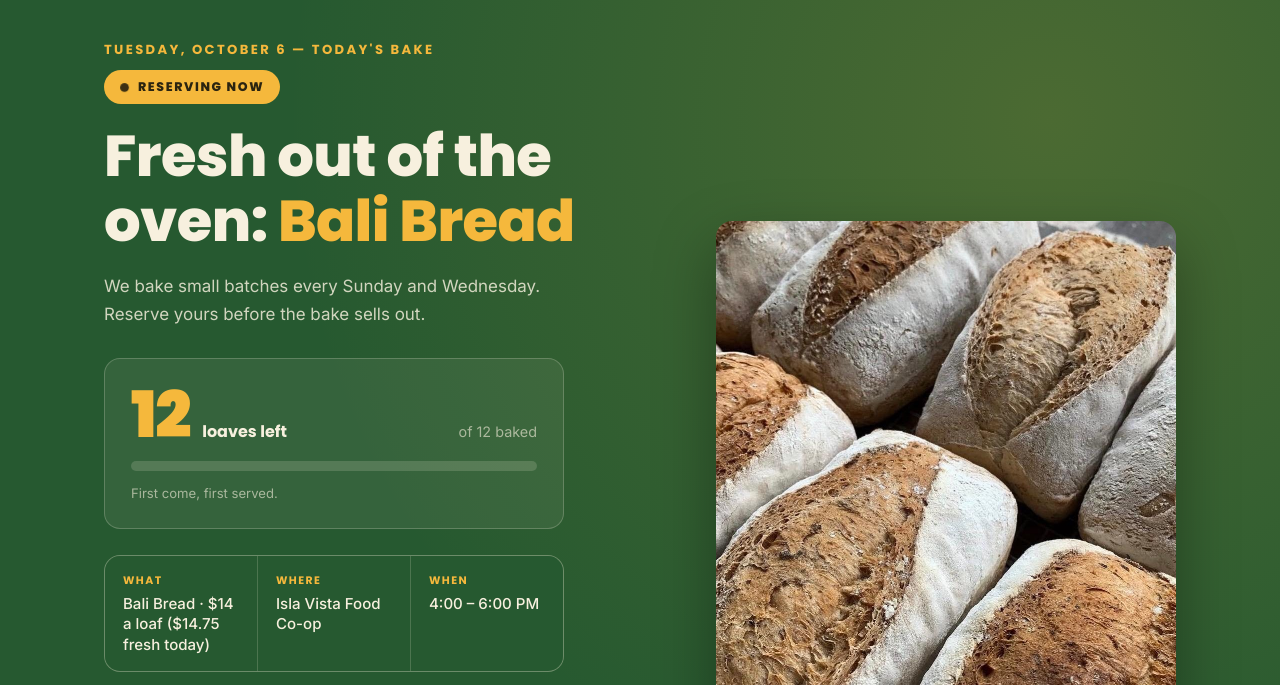
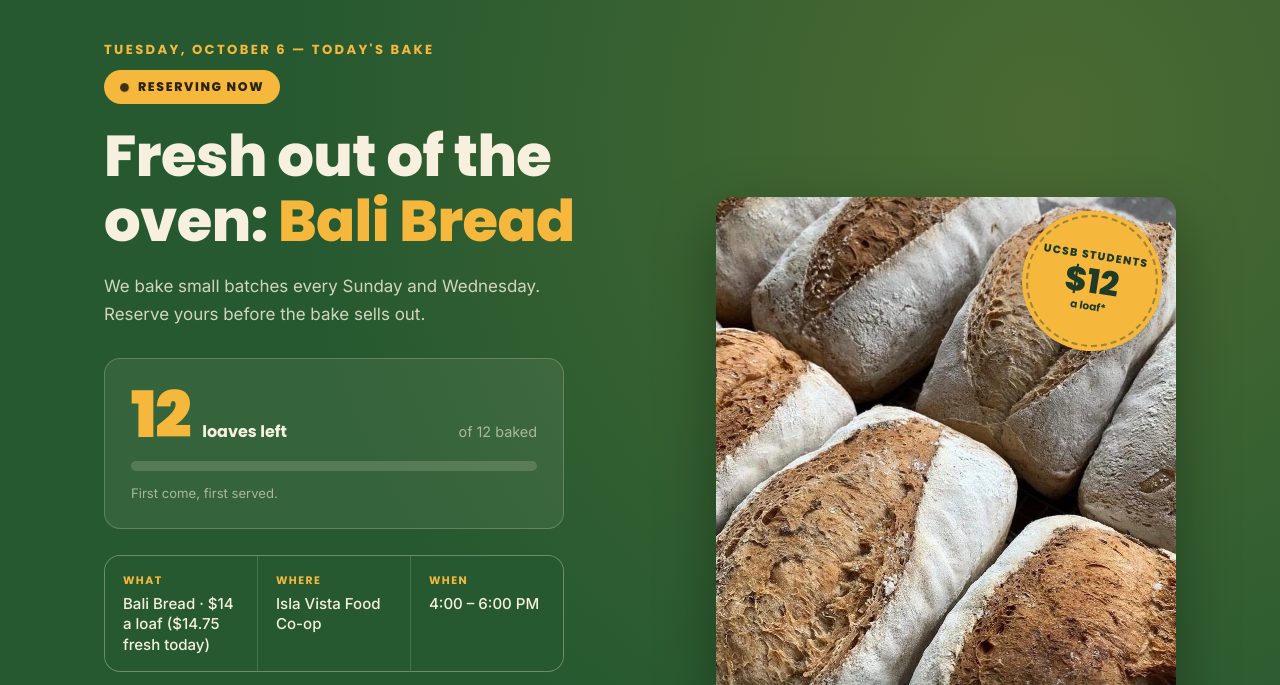
Before and after one commit to TheGreenBananaCo/Bali-Bread, a plain HTML site: page drop.html in a window 1280 px wide. Shown: the part 113-798 px from the top of the page. Drawn offline with Linux system fonts and the light colour scheme.

Commit message:
updates
drop

```diff
--- a/drop.html
+++ b/drop.html
@@ -227,6 +227,15 @@
   .pick:has(input:focus-visible){ outline:2px solid var(--gold); outline-offset:2px; }
   .pick.is-closed{ opacity:.45; cursor:not-allowed; }
   @media(max-width:620px){ .pickup-choice{ grid-template-columns:1fr; } }
+  .student-sticker{ position:absolute; top:18px; right:18px; z-index:2; width:132px; height:132px; border-radius:50%;
+    background:var(--gold); color:#1f3a26; transform:rotate(9deg); box-shadow:0 0 0 4px var(--gold), 0 10px 24px rgba(0,0,0,.35);
+    display:flex; flex-direction:column; align-items:center; justify-content:center; text-align:center;
+    font-family:var(--font-head); line-height:1.05; border:2px dashed rgba(31,58,38,.4); }
+  .student-sticker .k{ font-size:.68rem; font-weight:800; letter-spacing:.12em; text-transform:uppercase; }
+  .student-sticker .p{ font-size:2.1rem; font-weight:800; margin:2px 0; }
+  .student-sticker .s{ font-size:.66rem; font-weight:700; }
+  .student-fine{ font-size:.74rem; color:rgba(247,240,222,.7); margin:10px 2px 0; text-align:right; }
+  @media(max-width:620px){ .student-sticker{ width:108px; height:108px; top:12px; right:12px; } .student-sticker .p{ font-size:1.7rem; } }
 </style>
 </head>
 <body>
@@ -335,12 +344,20 @@
 
        </div><!-- /left col -->
 
+       <div class="drop-photo-wrap" id="studentDeal">
        <div class="drop-photo">
+         <div class="student-sticker" aria-label="UCSB students: $12 a loaf with student ID">
+           <span class="k">UCSB students</span>
+           <span class="p" id="studentPrice">$12</span>
+           <span class="s">a loaf*</span>
+         </div>
          <img src="images/product-bali-bread.jpg" alt="A loaf of Bali Bread, baked from green banana flour">
          <div class="drop-photo-tag">
            <span id="photoTagKicker">Fresh Sunday + Wednesday</span>
            <span style="font-size:.94rem;letter-spacing:0;text-transform:none;color:var(--cream);font-weight:700;margin:0;" id="photoTagName">Bali Bread</span>
          </div>
+       </div>
+       <p class="student-fine" id="studentFine">*Show a current student ID at pickup. Not exclusive to UCSB &mdash; any student ID accepted.</p>
        </div>
 
       </div><!-- /drop-grid -->
@@ -435,6 +452,7 @@
   phone:     "+1 760 567 4351",    // ← YOUR mobile. Reserve button texts this.
   product:   "Bali Bread",         // what you baked today
   price:     14,                   // dollars per loaf (Wednesday / Sunday pickup)
+  studentPrice: 12,                // dollars per loaf with any student ID
   freshPrice: 14.75,               // dollars per loaf for a fresh bake today
   freshCutoff: 14,                 // fresh-bake orders close at this hour (14 = 2 PM)
   baked:     12,                   // how many you made
@@ -493,6 +511,7 @@
   var unset  = /^\+?1?8050000000$/.test(digits) || digits.length < 10;
   var btn = $("reserveBtn");
 
+  $("studentPrice").textContent = money(DROP.studentPrice);
   if (unset || soldOut){ $("pickupChoice").hidden = true; }
   if (unset){
     $("setupWarn").hidden = false;
--- a/service-worker.js
+++ b/service-worker.js
@@ -2,7 +2,7 @@
 // and works offline for repeat visitors (e.g. checking your plan or the
 // delivery-area info with no signal). Ordering itself still needs network.
 
-const CACHE_NAME = "green-banana-v12";
+const CACHE_NAME = "green-banana-v13";
 const APP_SHELL = [
   "./",
   "./index.html",
```
